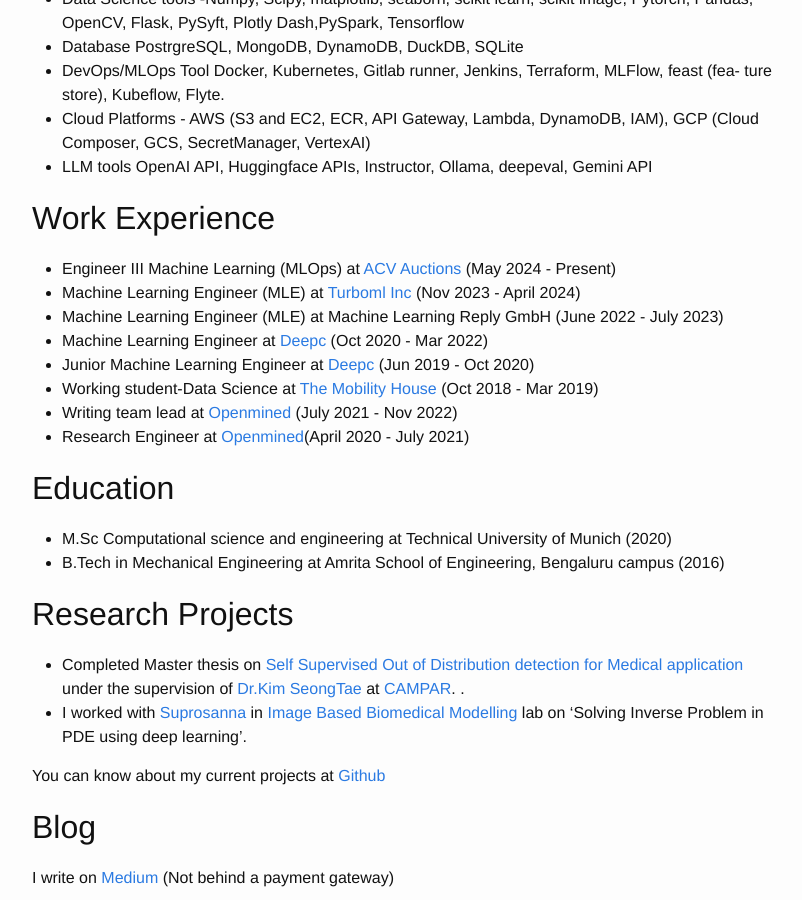
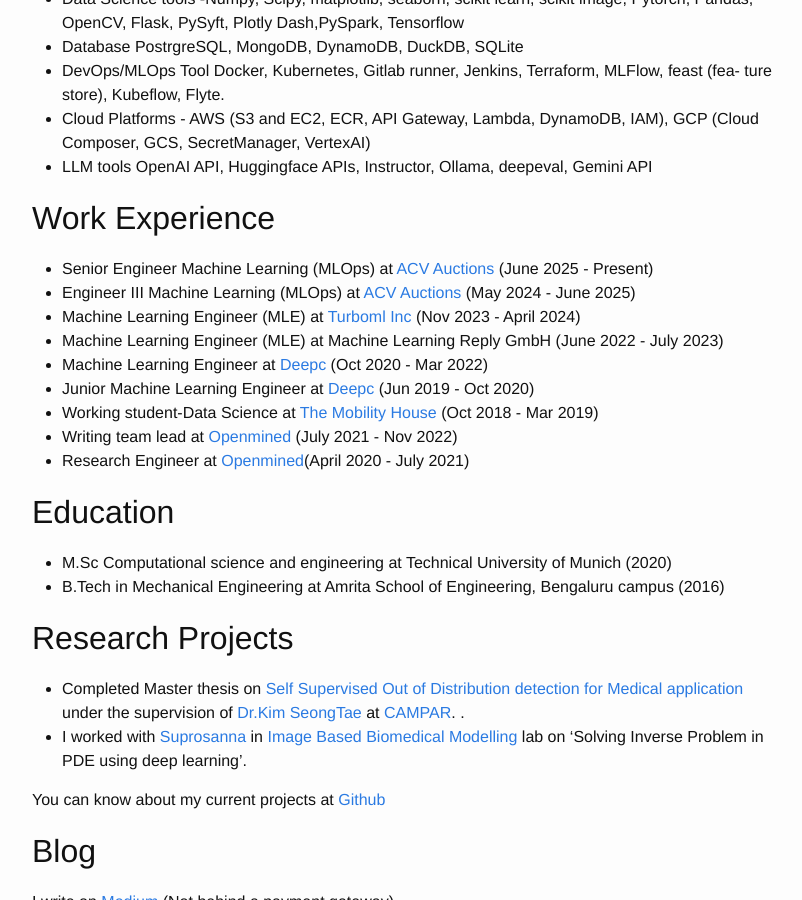
Before and after one commit to AbinavRavi/AbinavRavi.github.io, a Jekyll site: the page built from about.md, in a window 1280 px wide and 900 px high, scrolled down 501 px. Shown: the whole window, without its empty margins (238-1040 px from the left). Built offline with Jekyll 4.4.1, drawn with Linux system fonts in a browser that asks for light colours; nearby versions of some CDN libraries.

Commit message:
updated position

```diff
--- a/about.md
+++ b/about.md
@@ -20,7 +20,8 @@ ture store), Kubeflow, Flyte.
 - LLM tools OpenAI API, Huggingface APIs, Instructor, Ollama, deepeval, Gemini API
 
 ## Work Experience
-* Engineer III Machine Learning (MLOps) at [ACV Auctions](https://www.acvauctions.com/careers-acv-india) (May 2024 - Present)
+* Senior Engineer Machine Learning (MLOps) at [ACV Auctions](https://www.acvauctions.com/careers-acv-india) (June 2025 - Present)
+* Engineer III Machine Learning (MLOps) at [ACV Auctions](https://www.acvauctions.com/careers-acv-india) (May 2024 - June 2025)
 * Machine Learning Engineer (MLE) at [Turboml Inc](https://turboml.com) (Nov 2023 - April 2024)
 * Machine Learning Engineer (MLE) at Machine Learning Reply GmbH (June 2022 - July 2023)
 * Machine Learning Engineer at [Deepc](https://deepc.ai/) (Oct 2020 - Mar 2022)
```
